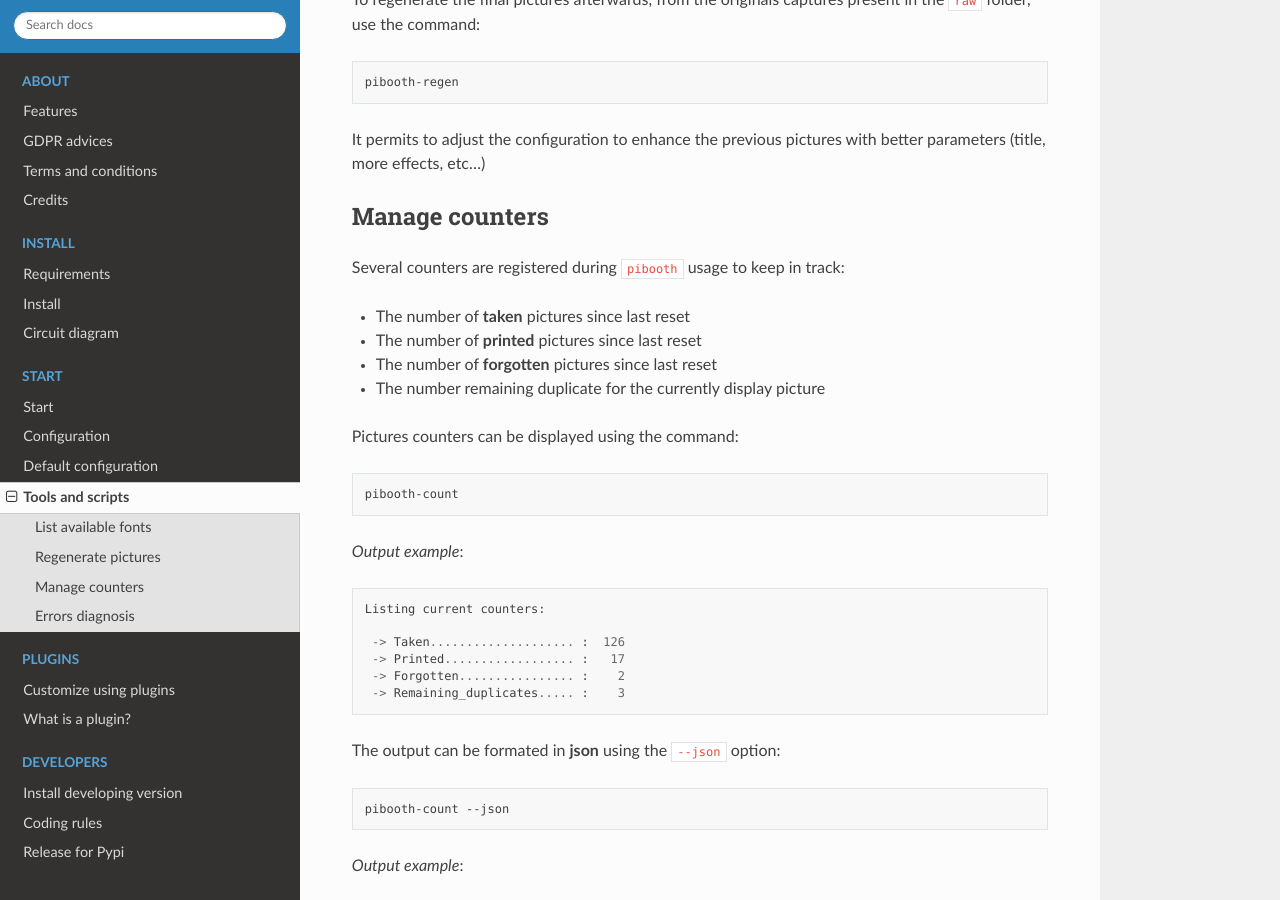
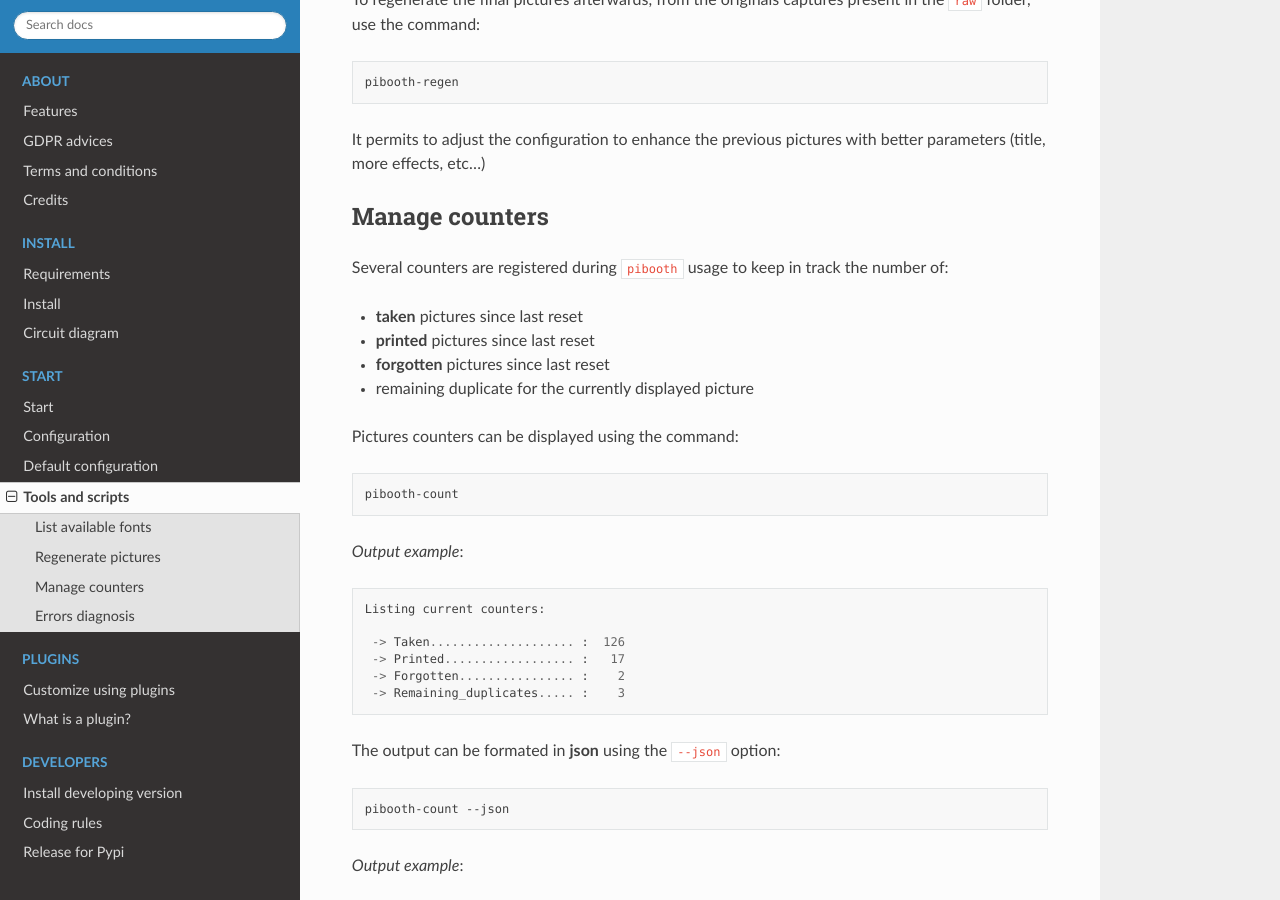
Before and after one commit to pibooth/pibooth, a Sphinx documentation site: the page built from docs/sources/scripts.rst, in a window 1280 px wide and 900 px high, scrolled down 614 px. Built offline with Sphinx 7.4.7 and the Read the Docs theme 2.0.0, drawn with Linux system fonts in a browser that asks for light colours.

Commit message:
Relax picture size in doc

```diff
--- a/docs/index.rst
+++ b/docs/index.rst
@@ -22,8 +22,6 @@
    :align: center
    :alt: Gallery
    :target: sources/examples.html
-   :height: 300px
-
 
 .. toctree::
    :caption: About
--- a/docs/sources/scripts.rst
+++ b/docs/sources/scripts.rst
@@ -36,12 +36,13 @@
 Manage counters
 ^^^^^^^^^^^^^^^
 
-Several counters are registered during ``pibooth`` usage to keep in track:
+Several counters are registered during ``pibooth`` usage to keep in track the
+number of:
 
-- The number of **taken** pictures since last reset
-- The number of **printed** pictures since last reset
-- The number of **forgotten** pictures since last reset
-- The number remaining duplicate for the currently display picture
+- **taken** pictures since last reset
+- **printed** pictures since last reset
+- **forgotten** pictures since last reset
+- remaining duplicate for the currently displayed picture
 
 Pictures counters can be displayed using the command:
 
```
Also changed, not shown: docs/sources/examples.rst (+0 -9 lines).
